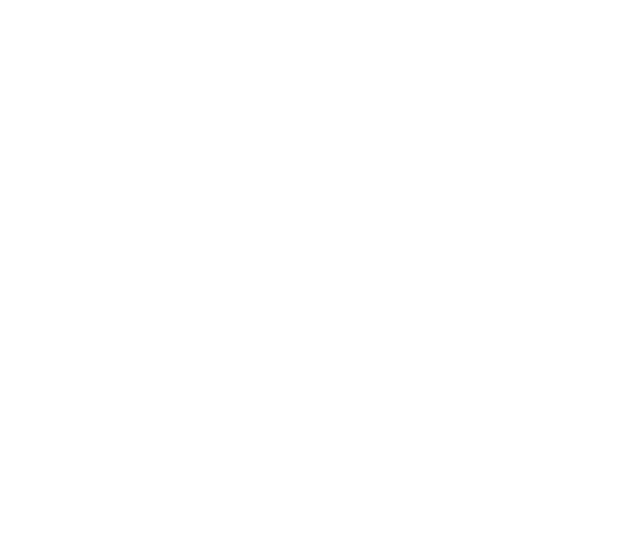
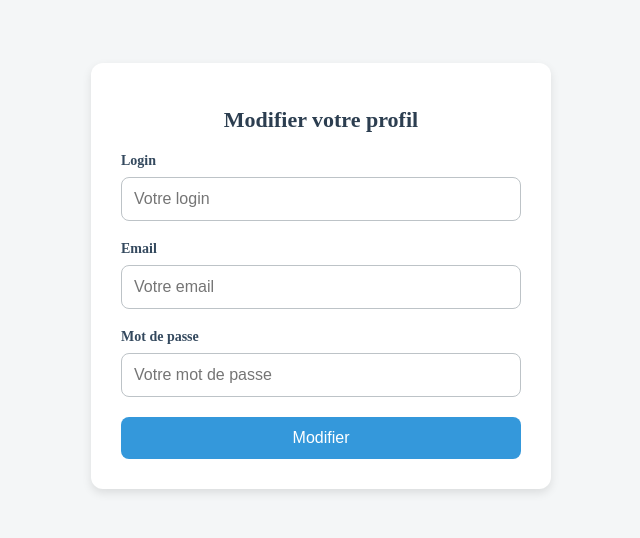
Before and after one commit to KiSsWave/BOZ, a Vue app in the folder frontend/: page /modification in a window 1280 px wide. Before the commit this address had no page. Shown: the part 152-690 px from the top of the page, without its empty margins (319-959 px from the left). Built offline with nearby package versions, Linux system fonts and the light colour scheme; sample sign-in values are in the browser's storage.

Commit message:
add modif

```diff
--- a/frontend/src/components/HeaderComponent.vue
+++ b/frontend/src/components/HeaderComponent.vue
@@ -2,6 +2,7 @@
   <header>
     <img class="BOZ" src="../assets/logoBOZ.png" alt="BOZ Logo" />
     <h1>Boz - Dépensez n'importe où !</h1>
+    <font-awesome-icon :icon="['fas', 'gear']" style="color: #000000;" class="param" v-if="userStore.isAuthenticated" @click="modification"/>
     <font-awesome-icon :icon="['fas', 'user']" @click="login" alt="User Login" class="user-icon" v-if="!userStore.isAuthenticated" />
     <font-awesome-icon icon="reply" class="back-icon" @click="index" title="Retour à l'accueil" v-if="isNotHome" />
     <font-awesome-icon :icon="['fas', 'right-from-bracket']" v-if="userStore.isAuthenticated" class="exit" @click="logout" />
@@ -25,6 +26,9 @@
     };
   },
   methods: {
+    modification() {
+      this.$router.push('/modification');
+    },
     login() {
       this.$router.push('/login');
     },
@@ -63,11 +67,12 @@
 }
 
 /* Styles des icônes */
-.user-icon, .exit {
+.user-icon, .exit, .param, .back-icon{
   width: 24px;
   height: 24px;
   cursor: pointer;
   transition: transform 0.2s ease;
+  margin-left:15px;
 }
 
 .user-icon:hover, .exit:hover {
@@ -78,11 +83,13 @@
   color: #e74c3c;
 }
 
+
+.param:hover {
+  transform: scale(1.2);
+}
+
 .back-icon {
-  cursor: pointer;
-  color: #3498db;
   font-size: 24px;
-  transition: color 0.3s ease;
 }
 
 .back-icon:hover {
--- a/frontend/src/main.js
+++ b/frontend/src/main.js
@@ -9,6 +9,7 @@
 import { faReply } from '@fortawesome/free-solid-svg-icons'
 import { faCheckSquare } from '@fortawesome/free-solid-svg-icons'
 import {faX} from '@fortawesome/free-solid-svg-icons'
+import { faGear } from '@fortawesome/free-solid-svg-icons'
 
 const pinia = createPinia()
 const app = createApp(App)
@@ -17,6 +18,8 @@
 library.add(faReply)
 library.add(faCheckSquare)
 library.add(faX)
+library.add(faGear)
+
 
 app.component('font-awesome-icon', FontAwesomeIcon)
 app.use(router)
--- a/frontend/src/router/index.js
+++ b/frontend/src/router/index.js
@@ -7,6 +7,7 @@
 import ContactView from '@/views/ContactView.vue'
 import FactureView from '@/views/FactureView.vue'
 import TransactionView from '@/views/TransactionView.vue'
+import ModifView from '@/views/ModifView.vue'
 import { useUserStore } from '@/stores/userStore'
 const router = createRouter({
   history: createWebHistory(import.meta.env.BASE_URL),
@@ -56,7 +57,12 @@
       component: TransactionView,
       meta: { requiresAuth: true }
     },
-
+    {
+      path: '/modification',
+      name: 'modification',
+      component: ModifView,
+      meta: { requiresAuth: true }
+    }
 
 
   ],
--- /dev/null
+++ b/frontend/src/views/ModifView.vue
@@ -0,0 +1,131 @@
+<template>
+  <HeaderComponent />
+  <div class="modif-container">
+    <div class="modif-card">
+      <h1>Modifier votre profil</h1>
+      <form @submit.prevent="envoie" class="modif-form">
+        <div class="input-group">
+          <label for="user">Login</label>
+          <input id="user" type="text" placeholder="Votre login" v-model="form.user" required />
+        </div>
+
+        <div class="input-group">
+          <label for="email">Email</label>
+          <input id="email" type="email" placeholder="Votre email" v-model="form.email" required autocomplete="email" />
+        </div>
+
+        <div class="input-group">
+          <label for="password">Mot de passe</label>
+          <input id="password" type="password" placeholder="Votre mot de passe" v-model="form.password" required
+            autocomplete="current-password" />
+        </div>
+
+        <button type="submit" class="modif-button">Modifier</button>
+      </form>
+    </div>
+  </div>
+</template>
+
+<script>
+import HeaderComponent from '@/components/HeaderComponent.vue';
+export default {
+  data() {
+    return {
+      form: {
+        user: '',
+        email: '',
+        password: '',
+      },
+    };
+  },
+  methods: {
+    async envoie() {
+      try {
+        // const response = await axios.post("/modification", this.form);
+
+      } catch (error) {
+        console.error("Erreur lors de la modification du profil :", error);
+      }
+    },
+    components: {
+      HeaderComponent,
+    },
+  },
+};
+</script>
+
+<style scoped>
+.modif-container {
+  display: flex;
+  justify-content: center;
+  align-items: center;
+  min-height: 100vh;
+  background-color: #f4f6f7;
+  padding: 20px;
+}
+
+.modif-card {
+  background: white;
+  padding: 30px;
+  border-radius: 12px;
+  box-shadow: 0 4px 10px rgba(0, 0, 0, 0.1);
+  width: 100%;
+  max-width: 400px;
+  text-align: center;
+}
+
+h1 {
+  font-size: 22px;
+  color: #2c3e50;
+  margin-bottom: 20px;
+}
+
+.modif-form {
+  display: flex;
+  flex-direction: column;
+}
+
+.input-group {
+  display: flex;
+  flex-direction: column;
+  gap: 8px;
+  margin-bottom: 20px;
+  text-align: left;
+}
+
+label {
+  font-size: 14px;
+  font-weight: 600;
+  color: #34495e;
+}
+
+input {
+  padding: 12px;
+  border: 1px solid #bdc3c7;
+  border-radius: 8px;
+  font-size: 16px;
+  background-color: white;
+  transition: border-color 0.3s ease, box-shadow 0.3s ease;
+}
+
+input:focus {
+  outline: none;
+  border-color: #3498db;
+  box-shadow: 0 0 5px rgba(52, 152, 219, 0.5);
+}
+
+.modif-button {
+  background-color: #3498db;
+  color: white;
+  border: none;
+  padding: 12px;
+  border-radius: 8px;
+  font-size: 16px;
+  cursor: pointer;
+  transition: background-color 0.3s ease;
+}
+
+.modif-button:hover {
+  background-color: #2980b9;
+}
+</style>
```
